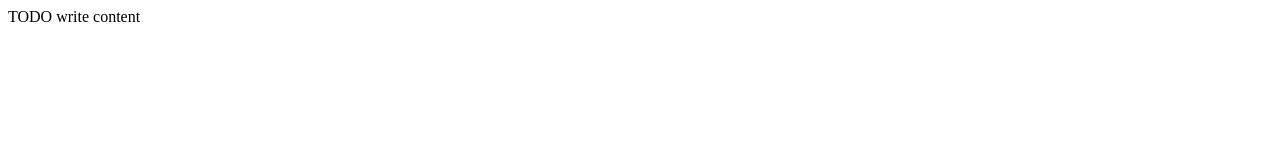
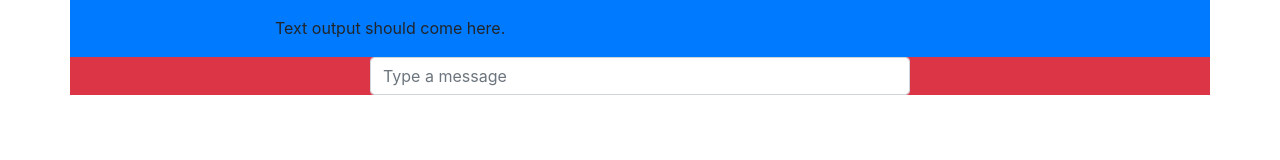
Before and after one commit to Zybop/chat, a website: page HTML5Application/public_html/index.html in a window 1280 px wide. Drawn offline with nearby package versions, Linux system fonts and the light colour scheme.

Commit message:
Added colomns

```diff
--- a/HTML5Application/public_html/index.html
+++ b/HTML5Application/public_html/index.html
@@ -1,11 +1,40 @@
 <!DOCTYPE html>
 <html>
     <head>
-        <title>TODO supply a title</title>
+        <title>Chat</title>
         <meta charset="UTF-8">
         <meta name="viewport" content="width=device-width, initial-scale=1.0">
+        <link rel="stylesheet" href="https://maxcdn.bootstrapcdn.com/bootstrap/4.0.0/css/bootstrap.min.css">
+        <script src="https://code.jquery.com/jquery-3.2.1.slim.min.js"></script>
+<script src="https://cdnjs.cloudflare.com/ajax/libs/popper.js/1.12.9/umd/popper.min.js"></script>
+<script src="https://maxcdn.bootstrapcdn.com/bootstrap/4.0.0/js/bootstrap.min.js"></script>
+        <script> src = "chat.js"</script>
     </head>
     <body>
-        <div>TODO write content</div>
+        <div class="container">
+            <div class="row bg-primary">
+                <div class="col-sm-2"></div>
+                <div class="col-sm-8"><div>
+                        <ul></ul>
+                        <div>
+                            <div class="textOutput">
+                                <p>Text output should come here.</p>
+                            </div>
+                        </div>
+                    </div></div>
+                <div class="col-sm-4"></div>
+            </div>
+            <div class="row bg-danger">
+
+                <div class="col-sm-3"></div>
+
+                <div class="col-sm-6">
+                    <input class="form-control" id="textInputID" placeholder="Type a message"/>
+                </div>
+
+                <div class="col-sm-3"></div>
+            </div>
+        </div>
     </body>
+
 </html>
```
